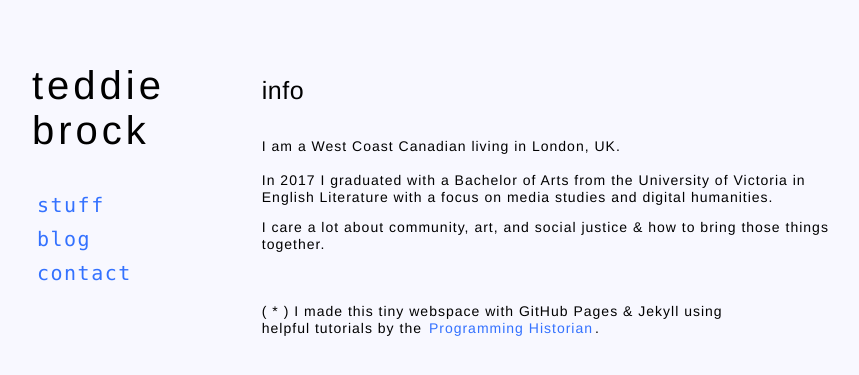
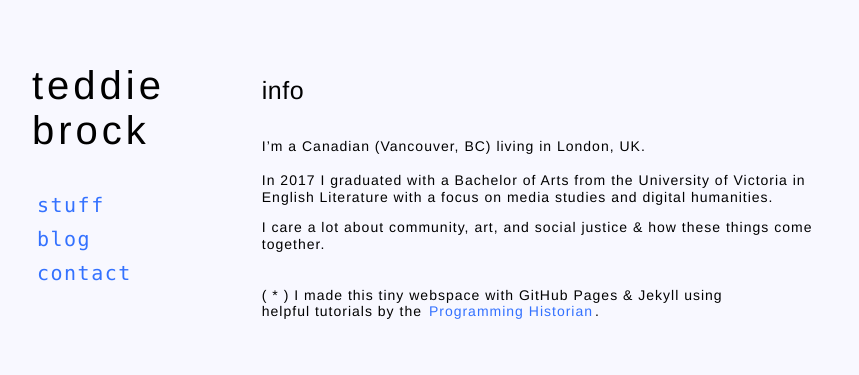
Before and after one commit to teddiebrock/blank-spaces, a Jekyll site: the page built from index.md, in a window 1280 px wide. Shown: the top 375 px of the page, without its empty margins (168-1027 px from the left). Built offline with Jekyll 4.4.1, drawn with Linux system fonts in a browser that asks for light colours.

Commit message:
update info + portfolio intro

```diff
--- a/index.md
+++ b/index.md
@@ -4,12 +4,11 @@ title: home
 ---
 # info
 <br>
-I am a West Coast Canadian living in London, UK.
+I'm a Canadian (Vancouver, BC) living in London, UK.
 <br>
 <br>In 2017 I graduated with a Bachelor of Arts from the University of Victoria in English Literature with a focus on media studies and digital humanities.
 
-I care a lot about community, art, and social justice & how to bring those things together.<br>
-<br>
+I care a lot about community, art, and social justice & how these things come together.<br>
 <br>
 <br>
 ( * ) I made this tiny webspace with GitHub Pages & Jekyll using <br>helpful tutorials by the [Programming Historian](https://programminghistorian.org/).
```
Also changed, not shown: stuff.md (+1 -1 lines).
